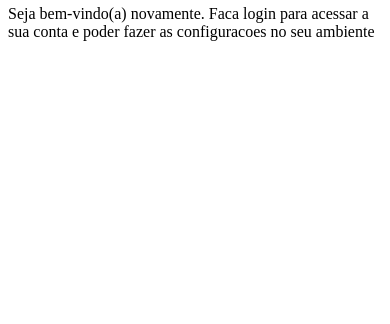
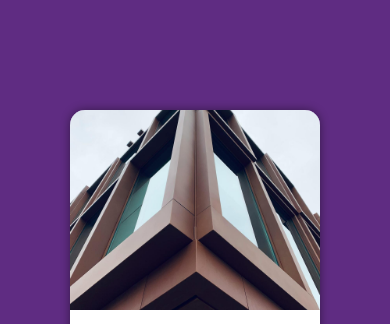
Before and after one commit to EduardoSousaF/projeto-login, a plain HTML site: page index.html in a window 390 px wide. Shown: the part 62-386 px from the top of the page. Drawn offline with Linux system fonts and the light colour scheme.

Commit message:
Mobile first

```diff
--- a/estilos/style.css
+++ b/estilos/style.css
@@ -8,3 +8,52 @@ Verde: #49a09d
 Lilas: #5f2c82
 
 */
+
+*{
+    font-family: system-ui, -apple-system, BlinkMacSystemFont, 'Segoe UI', Roboto, Oxygen, Ubuntu, Cantarell, 'Open Sans', 'Helvetica Neue', sans-serif;
+    padding: 0px;
+    margin: 0px;
+    box-sizing: border-box;
+}
+
+body, html{
+    background-color: #5f2c82;
+    height: 100vh;
+    width: 100vw;
+}
+
+main{
+    position: relative;
+    height: 100vh;
+    width: 100vw;
+}
+
+
+section#login{
+    position: absolute;
+    top: 50%;
+    left: 50%;
+    transform: translate(-50%, -50%);
+    overflow: hidden;
+
+    background-color: white;
+    width: 250px;
+    height: 500px;
+    border-radius: 15px;
+
+    box-shadow: 0px 0px 10px rgba(0, 0, 0, 0.445);
+}
+
+section#login > div#imagem{
+    display: block;
+    background: #5f2c82 url(../imagens/building.jpg) no-repeat ;
+    background-size: cover;
+    background-position: right;
+    height: 200px;
+}
+
+section#login > div#formulario{
+    display: block;
+    padding: 10px;
+
+}
```
Also changed, not shown: index.html (+1 -1 lines).
